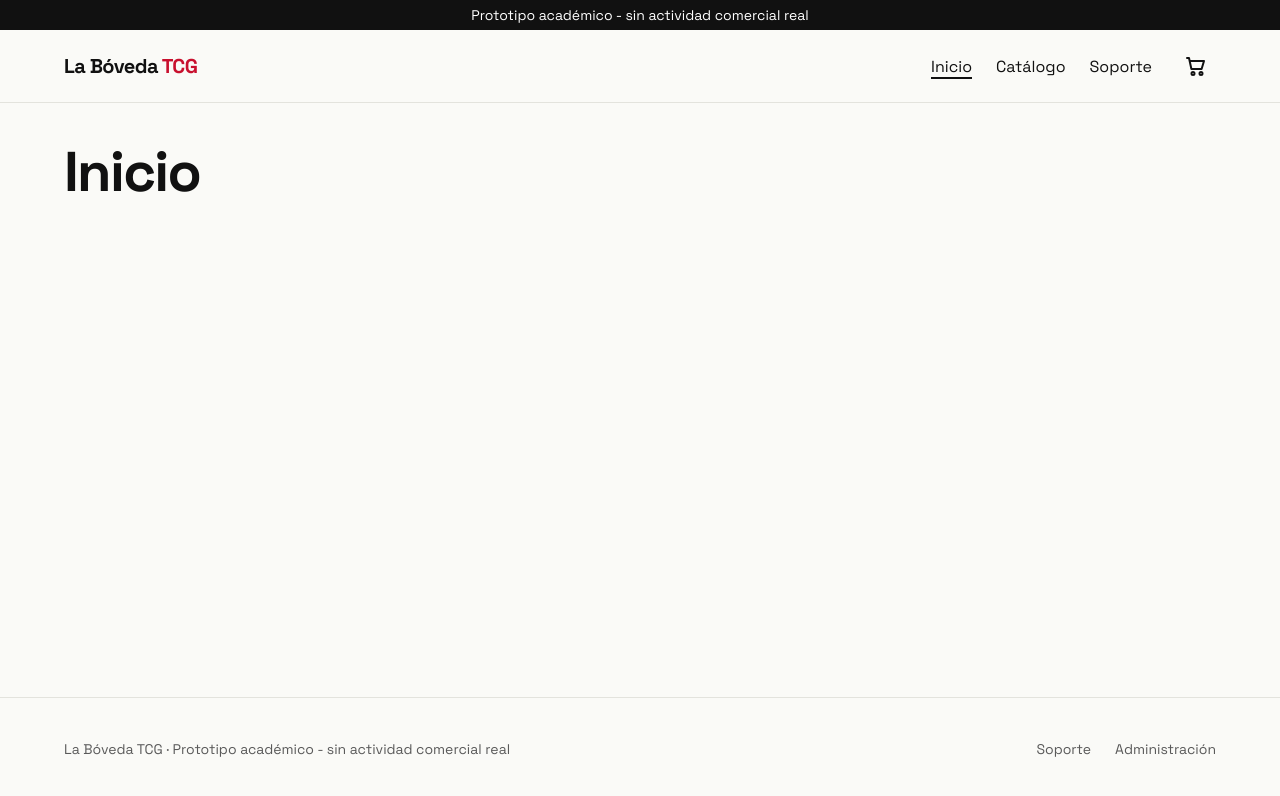
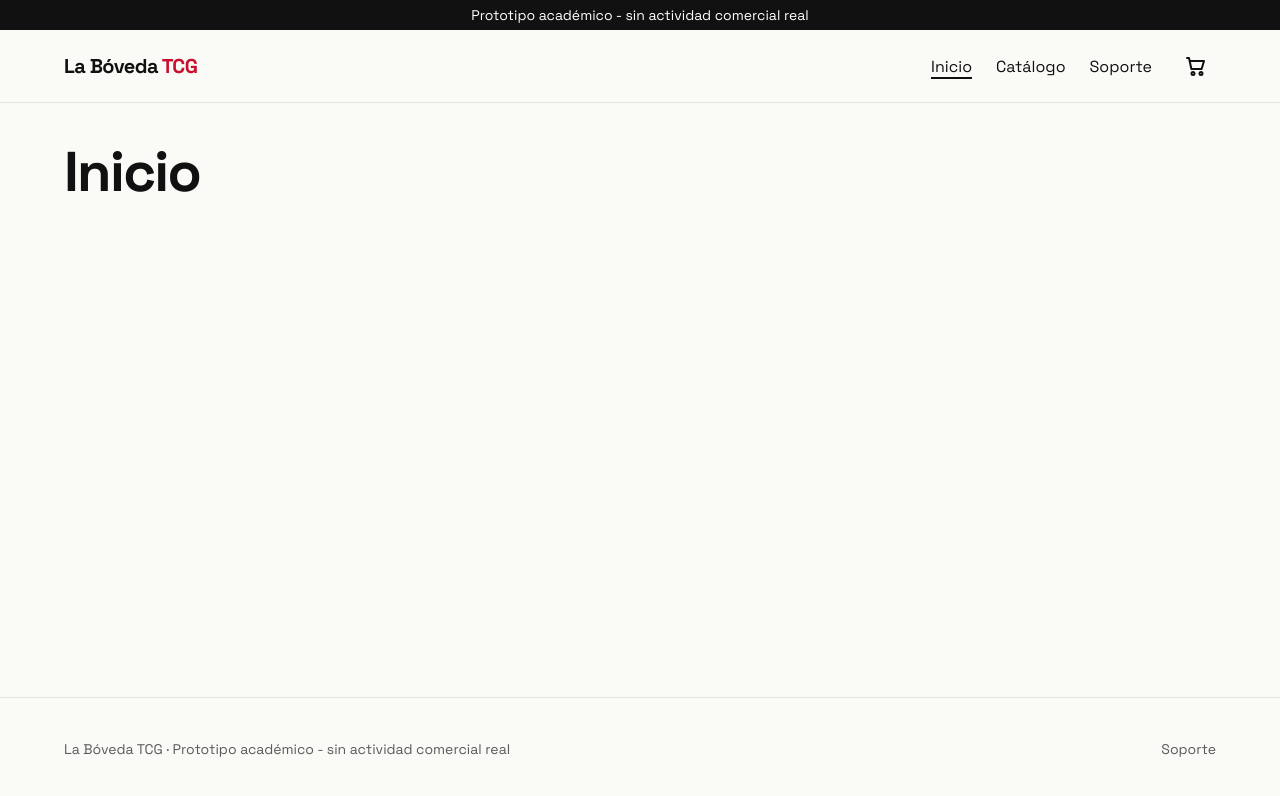
Before and after one commit to crdelamor/SIE-ecommerce, a React (Vite) app in the folder frontend/: page / in a window 1280 px wide. Shown: the top 796 px of the page. Built offline with nearby package versions, Linux system fonts and the light colour scheme.

Commit message:
Quita el enlace público a Administración del pie

```diff
--- a/frontend/src/components/Footer.jsx
+++ b/frontend/src/components/Footer.jsx
@@ -1,7 +1,7 @@
 import { Link } from 'react-router-dom';
 import { Container } from './Container.jsx';
 
-/** Pie de página. Repite el aviso de prototipo y enlaza a la administración. */
+/** Pie de página. Repite el aviso de prototipo. La administración no se enlaza: se entra directamente por #/admin. */
 export default function Footer() {
   return (
     <footer className="footer">
@@ -9,7 +9,6 @@ export default function Footer() {
         <p>La Bóveda TCG · Prototipo académico - sin actividad comercial real</p>
         <nav className="footer__links" aria-label="Secundaria">
           <Link to="/soporte" className="link">Soporte</Link>
-          <Link to="/admin" className="link">Administración</Link>
         </nav>
       </Container>
     </footer>
```
Also changed, not shown: 1 other file (tests, documents, lock files or other folders).
